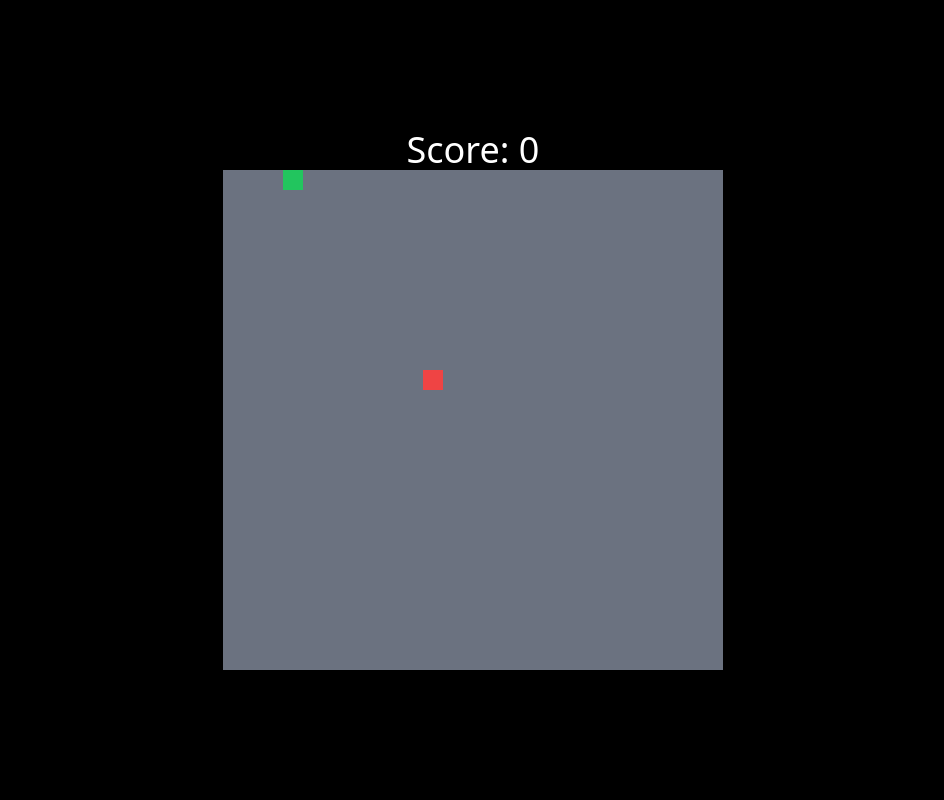
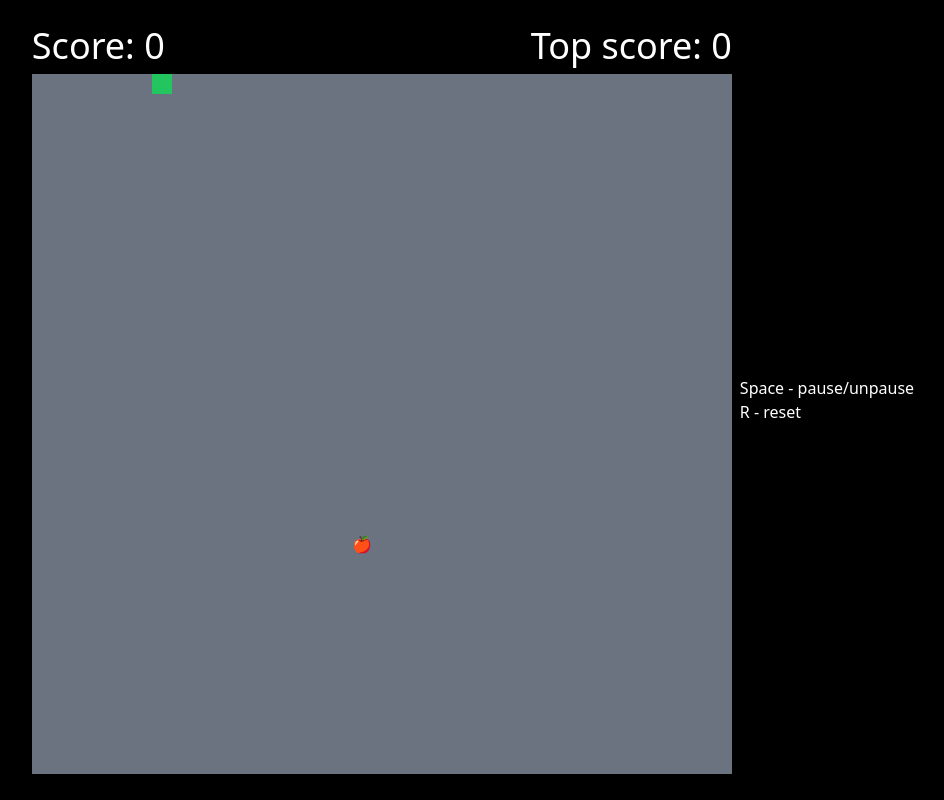
Before and after one commit to rplocha4/snake-react, a React (Vite) app: page / in a window 1280 px wide. Shown: the whole page, without its empty margins (167-1111 px from the left). Built offline with nearby package versions, Linux system fonts and the light colour scheme.

Commit message:
added top score, body collision, pausing and resetting

```diff
--- a/src/App.tsx
+++ b/src/App.tsx
@@ -1,144 +1,186 @@
-import { useEffect, useState } from 'react';
+import { useCallback, useEffect, useState } from 'react';
 
 import './App.css';
 import GameBoard from './components/GameBoard';
 
-const gameSize = 25;
+const gameSize = 35;
 
 function App() {
   const [snake, setSnake] = useState([{ x: 0, y: 0 }]);
   const [direction, setDirection] = useState('right');
-  const [food, setFood] = useState({ x: 10, y: 10 });
+  const [food, setFood] = useState({
+    x: Math.floor(Math.random() * (gameSize - 1)),
+    y: Math.floor(Math.random() * (gameSize - 1)),
+  });
   const [score, setScore] = useState(0);
+  const [gameOver, setGameOver] = useState(false);
+  const [paused, setPaused] = useState(false);
+  const [maxScore, setMaxScore] = useState(
+    localStorage.getItem('maxScore') || 0
+  );
+
+  const handleFoodCollision = () => {
+    setScore((prevScore) => prevScore + 1);
+    setFood({
+      x: Math.floor(Math.random() * (gameSize - 1)),
+      y: Math.floor(Math.random() * (gameSize - 1)),
+    });
+    setSnake((s) => {
+      const newSnake = [...s];
+      const tail = newSnake[0];
+      newSnake.unshift(tail);
+      return newSnake;
+    });
+  };
+  const resetHandler = () => {
+    setGameOver(false);
+    setSnake([{ x: 0, y: 0 }]);
+    setDirection('right');
+    setFood({
+      x: Math.floor(Math.random() * (gameSize - 1)),
+      y: Math.floor(Math.random() * (gameSize - 1)),
+    });
+    setScore(0);
+  };
+  const gameOverHandler = useCallback(() => {
+    setGameOver(true);
+    const maxScore = localStorage.getItem('maxScore') || 0;
+    setMaxScore(Math.max(score, +maxScore));
+    localStorage.setItem('maxScore', `${Math.max(score, +maxScore)}`);
+  }, [score]);
 
   useEffect(() => {
     const handleKeyDown = (e: KeyboardEvent) => {
-      switch (e.key) {
-        case 'ArrowRight':
-          setDirection((prevDir) => {
-            if (prevDir === 'left') {
-              return 'left';
+      if (e.key === ' ') {
+        setPaused((prevPaused) => !prevPaused);
+        return;
+      } else if (e.key === 'R' || e.key === 'r') {
+        resetHandler();
+        return;
+      }
+
+      setDirection((prevDirection) => {
+        switch (e.key) {
+          case 'ArrowUp':
+            if (prevDirection === 'down') {
+              return prevDirection;
+            }
+            return 'up';
+          case 'ArrowDown':
+            if (prevDirection === 'up') {
+              return prevDirection;
+            }
+            return 'down';
+          case 'ArrowLeft':
+            if (prevDirection === 'right') {
+              return prevDirection;
+            }
+            return 'left';
+          case 'ArrowRight':
+            if (prevDirection === 'left') {
+              return prevDirection;
             }
             return 'right';
-          });
-          break;
-        case 'ArrowLeft':
-          setDirection((prevDir) => {
-            if (prevDir === 'right') {
-              return 'right';
-            }
-            return 'left';
-          });
-          break;
-        case 'ArrowUp':
-          setDirection((prevDir) => {
-            if (prevDir === 'down') {
-              return 'down';
-            }
-            return 'up';
-          });
-          break;
-        case 'ArrowDown':
-          setDirection((prevDir) => {
-            if (prevDir === 'up') {
-              return 'up';
-            }
-            return 'down';
-          });
-          break;
-      }
+          default:
+            return prevDirection;
+        }
+      });
     };
     window.addEventListener('keydown', handleKeyDown);
     return () => window.removeEventListener('keydown', handleKeyDown);
   }, []);
+  const handleDirection = useCallback(
+    (head: { x: number; y: number }) => {
+      switch (direction) {
+        case 'right':
+          return { x: head.x + 1, y: head.y };
+        case 'left':
+          return { x: head.x - 1, y: head.y };
+        case 'up':
+          return { x: head.x, y: head.y - 1 };
+        case 'down':
+          return { x: head.x, y: head.y + 1 };
+      }
+      return head;
+    },
+    [direction]
+  );
 
   useEffect(() => {
     const moveSnake = () => {
       setSnake((s) => {
         const newSnake = [...s];
+
         const head = newSnake[newSnake.length - 1];
-        let newHead = { x: head.x, y: head.y };
-        switch (direction) {
-          case 'right':
-            newHead = { x: head.x + 1, y: head.y };
-            break;
-          case 'left':
-            newHead = { x: head.x - 1, y: head.y };
-            break;
-          case 'up':
-            newHead = { x: head.x, y: head.y - 1 };
-            break;
-          case 'down':
-            newHead = { x: head.x, y: head.y + 1 };
-            break;
+        const newHead = handleDirection(head);
+
+        if (newHead.x < 0) {
+          newHead.x = gameSize - 1;
         }
-        if (newHead.x === food.x && newHead.y === food.y) {
-          let newFoodPosition = {
-            x: Math.floor(Math.random() * gameSize),
-            y: Math.floor(Math.random() * gameSize),
-          };
-          while (
-            s.some(
-              (snake) =>
-                snake.x === newFoodPosition.x && snake.y === newFoodPosition.y
-            )
-          ) {
-            newFoodPosition = {
-              x: Math.floor(Math.random() * gameSize),
-              y: Math.floor(Math.random() * gameSize),
-            };
-          }
-
-          setFood(newFoodPosition);
-          setScore((prevScore) => prevScore + 1);
-
-          setSnake((s) => {
-            const newSnake = [...s];
-            newSnake.push({ x: food.x, y: food.y });
-            return newSnake;
-          });
-        }
-        if (newHead.x < 0) {
-          newHead.x = gameSize;
-        }
-        if (newHead.x > gameSize) {
+        if (newHead.x > gameSize - 1) {
           newHead.x = 0;
         }
         if (newHead.y < 0) {
-          newHead.y = gameSize;
+          newHead.y = gameSize - 1;
         }
-        if (newHead.y > gameSize) {
+        if (newHead.y > gameSize - 1) {
           newHead.y = 0;
+        }
+        if (food.x === newHead.x && food.y === newHead.y) {
+          handleFoodCollision();
         }
 
         if (newSnake.some((s) => s.x === newHead.x && s.y === newHead.y)) {
-          console.log('game over');
+          gameOverHandler();
+          return newSnake;
         }
+
         newSnake.push(newHead);
         newSnake.shift();
 
         return newSnake;
       });
     };
-    moveSnake();
+    !gameOver && !paused && moveSnake();
     const interval = setInterval(() => {
-      moveSnake();
-    }, 100);
+      !gameOver && !paused && moveSnake();
+    }, 50);
     return () => clearInterval(interval);
-  }, [direction, food]);
+  }, [handleDirection, gameOverHandler, food, gameOver, paused]);
 
   return (
-    <>
-      <div className="bg-black h-screen w-full flex flex-col justify-center items-center">
-        <div className="text-white text-4xl">Score: {score}</div>
-        <GameBoard
-          size={gameSize}
-          snake={snake}
-          food={food}
-          direction={direction}
-        />
+    <div className="bg-black h-screen w-full flex gap-2 justify-center items-center  text-white">
+      <div className="flex flex-col gap-2 justify-center items-center relative">
+        <div className=" text-4xl flex justify-between items-center w-full">
+          <p>Score: {score}</p>
+          <p>Top score: {maxScore}</p>
+        </div>
+        <GameBoard size={gameSize} snake={snake} food={food} />
+        {paused && (
+          <div className="absolute top-0 left-0 w-full h-full bg-black bg-opacity-50 flex flex-col gap-10 justify-center items-center">
+            <h1 className=" text-6xl">Paused!</h1>
+          </div>
+        )}
+        {gameOver && (
+          <div className="absolute top-0 left-0 w-full h-full bg-black bg-opacity-50 flex flex-col gap-10 justify-center items-center">
+            <h1 className=" text-6xl">Game Over!</h1>
+            <button
+              onClick={() => {
+                resetHandler();
+              }}
+              className=" text-4xl bg-opacity-50 hover:bg-opacity-100 bg-green-500 px-10 py-5 rounded-xl"
+              // style={{ outline: 'none' }}
+            >
+              Play Again
+            </button>
+          </div>
+        )}
       </div>
-    </>
+      <div className="">
+        <p>Space - pause/unpause</p>
+        <p>R - reset</p>
+      </div>
+    </div>
   );
 }
 
--- a/src/components/GameBoard.tsx
+++ b/src/components/GameBoard.tsx
@@ -4,9 +4,9 @@ const GameBoard: React.FC<{
   size: number;
   snake: { x: number; y: number }[];
   food: { x: number; y: number };
-  direction: string;
-}> = ({ size, snake, food, direction }) => {
+}> = ({ size, snake, food }) => {
   const game = [...Array(size)].map((_) => Array(size).fill(0));
+  const head = snake[snake.length - 1];
 
   return (
     <div className="game flex flex-col bg-gray-500">
@@ -25,7 +25,9 @@ const GameBoard: React.FC<{
               key={j}
             >
               {food.x === j && food.y === i && (
-                <div className="w-full h-full bg-red-500"></div>
+                <div className="w-full h-full flex justify-center items-center">
+                  🍎
+                </div>
               )}
             </div>
           ))}
```
